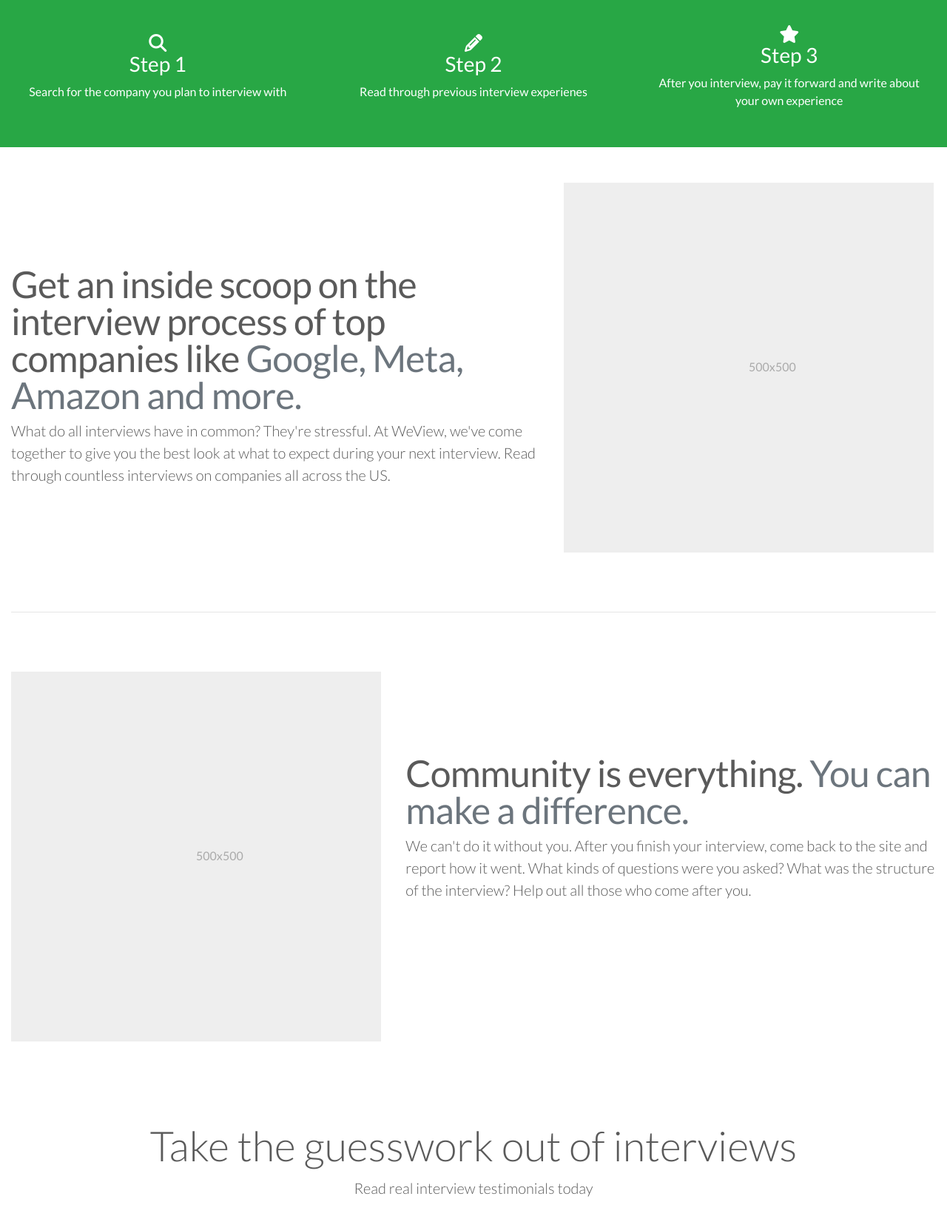
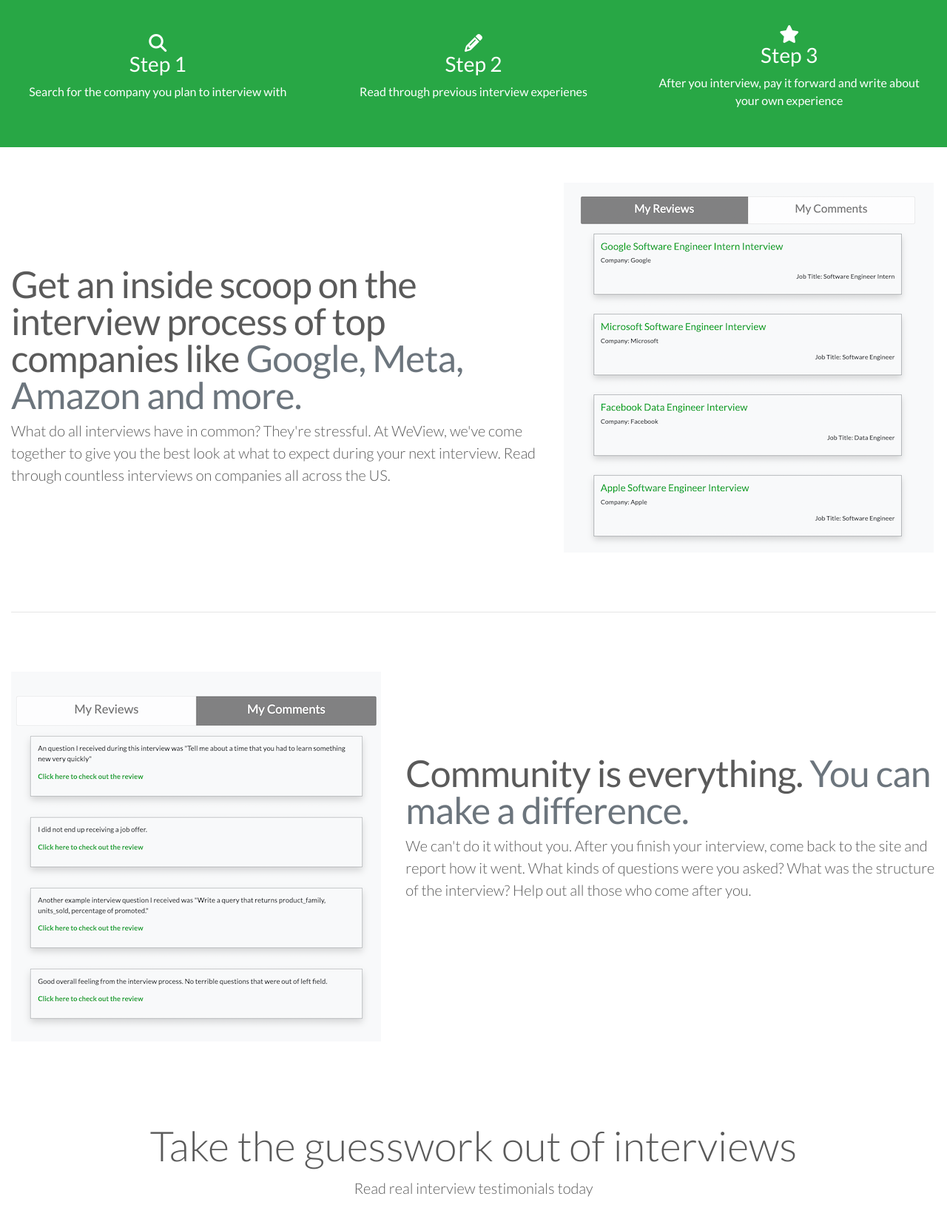
Before and after one commit to dval18/WeView, a Flask app: page / in a window 1280 px wide. Shown: the part 599-2247 px from the top of the page at 74% size. Run offline with Flask 2, Linux system fonts and the light colour scheme; some libraries are stand-ins or nearby versions.

Commit message:
home page style additions

```diff
--- a/templates/home.html
+++ b/templates/home.html
@@ -101,11 +101,8 @@
                             </p>
                         </div>
                 <div class="col-md-5">
-                    <svg class="bd-placeholder-img bd-placeholder-img-lg featurette-image img-fluid mx-auto"
-                    width="500" height="500" xmlns="http://www.w3.org/2000/svg" preserveAspectRatio="xMidYMid slice"
-                    focusable="false" role="img" aria-label="Placeholder: 500x500"><title>Placeholder</title><rect
-                    width="100%" height="100%" fill="#eee"></rect><text x="50%" y="50%" fill="#aaa" dy=".3em">500x500
-                        </text></svg>
+                    <img src="static/styles/images/weView_reviews.png" class="featurette-image img-fluid mx-auto"
+                    width="500" height="500" preserveAspectRatio="xMidYMid slice" focusable="false" alt="WeView Company Reviews">
                 </div>
             </div>
 
@@ -125,11 +122,8 @@
                         </p>
                 </div>
                 <div class="col-md-5 order-md-1">
-                    <svg class="bd-placeholder-img bd-placeholder-img-lg featurette-image img-fluid mx-auto"
-                    width="500" height="500" xmlns="http://www.w3.org/2000/svg" preserveAspectRatio="xMidYMid slice"
-                    focusable="false" role="img" aria-label="Placeholder: 500x500"><title>Placeholder</title><rect
-                    width="100%" height="100%" fill="#eee"></rect><text x="50%" y="50%" fill="#aaa" dy=".3em">500x500
-                        </text></svg>
+                    <img src="static/styles/images/weView_comments.png" class="featurette-image img-fluid mx-auto"
+                    width="500" height="500" preserveAspectRatio="xMidYMid slice" focusable="false" alt="WeView Community Comments">
                 </div>
             </div>
             <!--./featurette-->
```
Also changed, not shown: static/styles/images/weView_comments.png (added), static/styles/images/weView_reviews.png (added).
